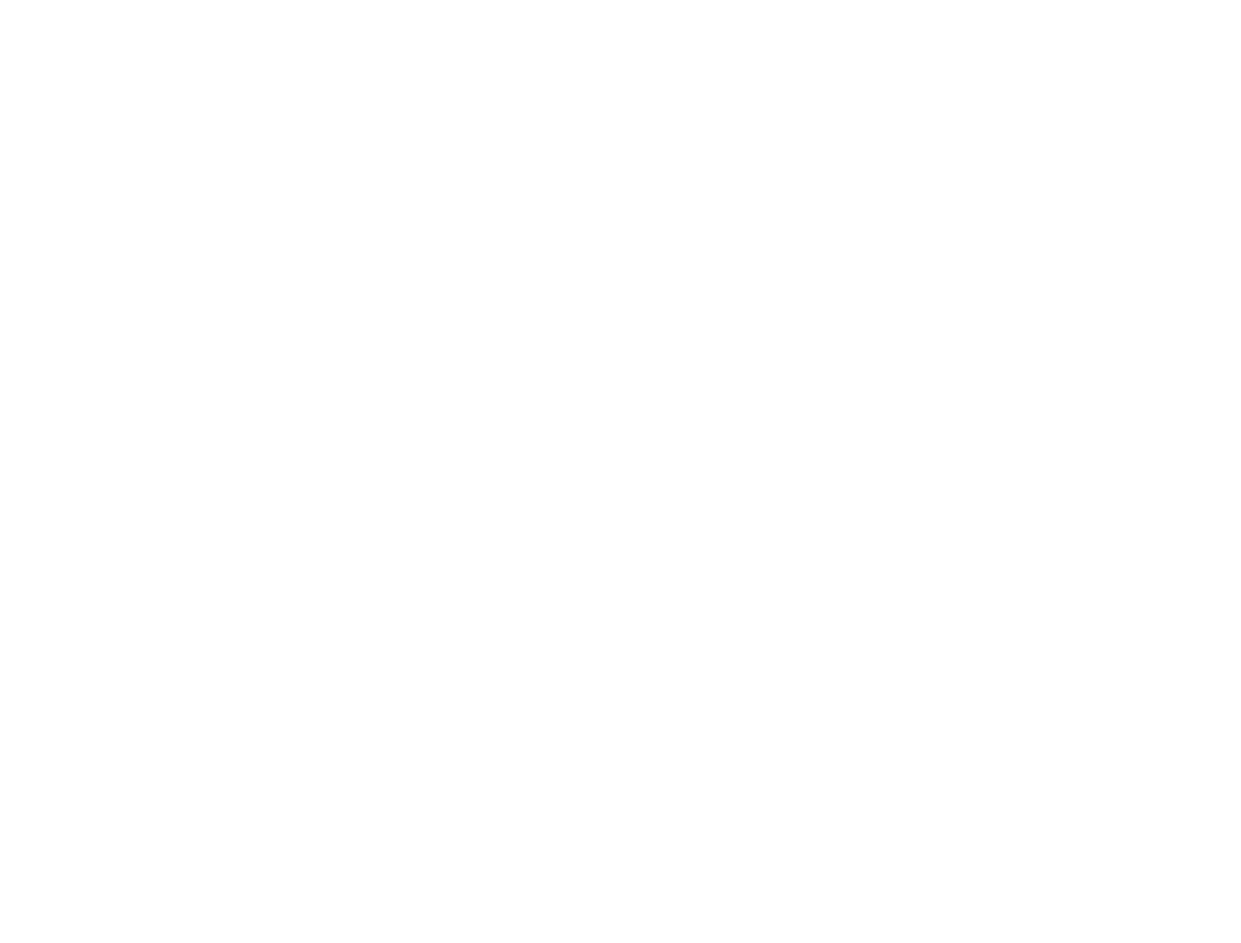
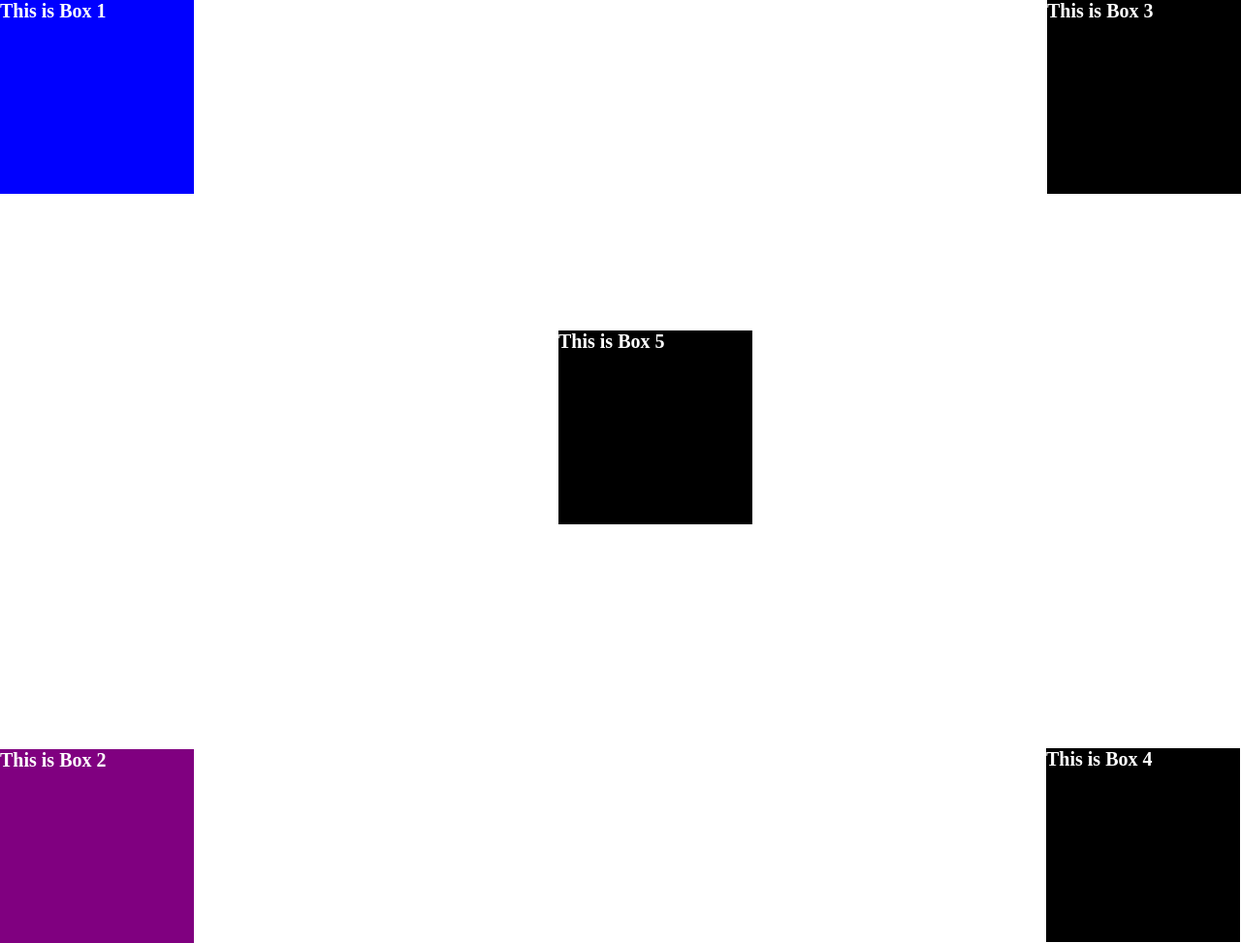
Before and after one commit to ShaFreak95/fewd_day8, a plain HTML site: page index.html in a window 1280 px wide. Shown: the whole page at 97% size. Before the commit the page ends 800 px from the top, so only its background shows below. Drawn offline with Linux system fonts and the light colour scheme.

Commit message:
Update positioning exercise in index.html

```diff
--- a/index.html
+++ b/index.html
@@ -4,9 +4,97 @@
     <meta charset="UTF-8">
     <meta http-equiv="X-UA-Compatible" content="IE=edge">
     <meta name="viewport" content="width=device-width, initial-scale=1.0">
-    <title>Document</title>
+    <title>Homework Day 8</title>
+    <style>
+        body {
+            margin: 0;
+        }
+
+        .right {
+            background-color: #2a90eb;
+            position: absolute;
+            right: 0;
+            bottom: 10px;
+            width: 400px;
+            /* top: 20px;
+            left: 0;
+            bottom: 0; */
+
+            }
+
+            .relative {
+                /* background-color: aqua; */
+                height: 973px;
+                position: relative;
+            }
+
+            .box-design {
+                background-color: black;
+                color: white;
+                font-size: 20px;
+                font-weight: bold;
+                height: 200px;
+                width: 200px;
+            }
+
+            .absolute-1{
+                background-color: blue;
+                position: absolute;
+                top: 0;
+                left: 0;
+                /* z-index: 2; */
+            }
+
+            .absolute-2{
+                background-color: purple;
+                /* height: 200px;
+                width: 200px; */
+                position: absolute;
+                bottom: 0;
+                left: 0;
+            }
+
+            .absolute-3{
+                position: absolute;
+                top: 0;
+                right: 0;
+            }
+
+            .absolute-4{
+                position: absolute;
+                bottom: 1px;
+                right: 1px;
+            }
+
+            .absolute-5{
+                position: absolute;
+                top: 35%;
+                left: 45%;
+            }
+
+            /* .absolute {
+                position: absolute;
+                top: 0;
+                left: -10px;
+            }
+
+            .sticky {
+                position: sticky;
+            } */
+    </style>
 </head>
 <body>
-
+    <!-- <div class="relative">
+        <div class="absolute-1 box-design">Class 1</div>
+        <div class="absolute-2 box-design">Class 2</div>
+    </div> -->
+    <!--Positioning Exercise-->
+    <div class="relative">
+        <div class="absolute-1 box-design">This is Box 1</div>
+        <div class="absolute-2 box-design">This is Box 2</div>
+        <div class="absolute-3 box-design">This is Box 3</div>
+        <div class="absolute-4 box-design">This is Box 4</div>
+        <div class="absolute-5 box-design">This is Box 5</div>
+    </div>
 </body>
 </html>
```
